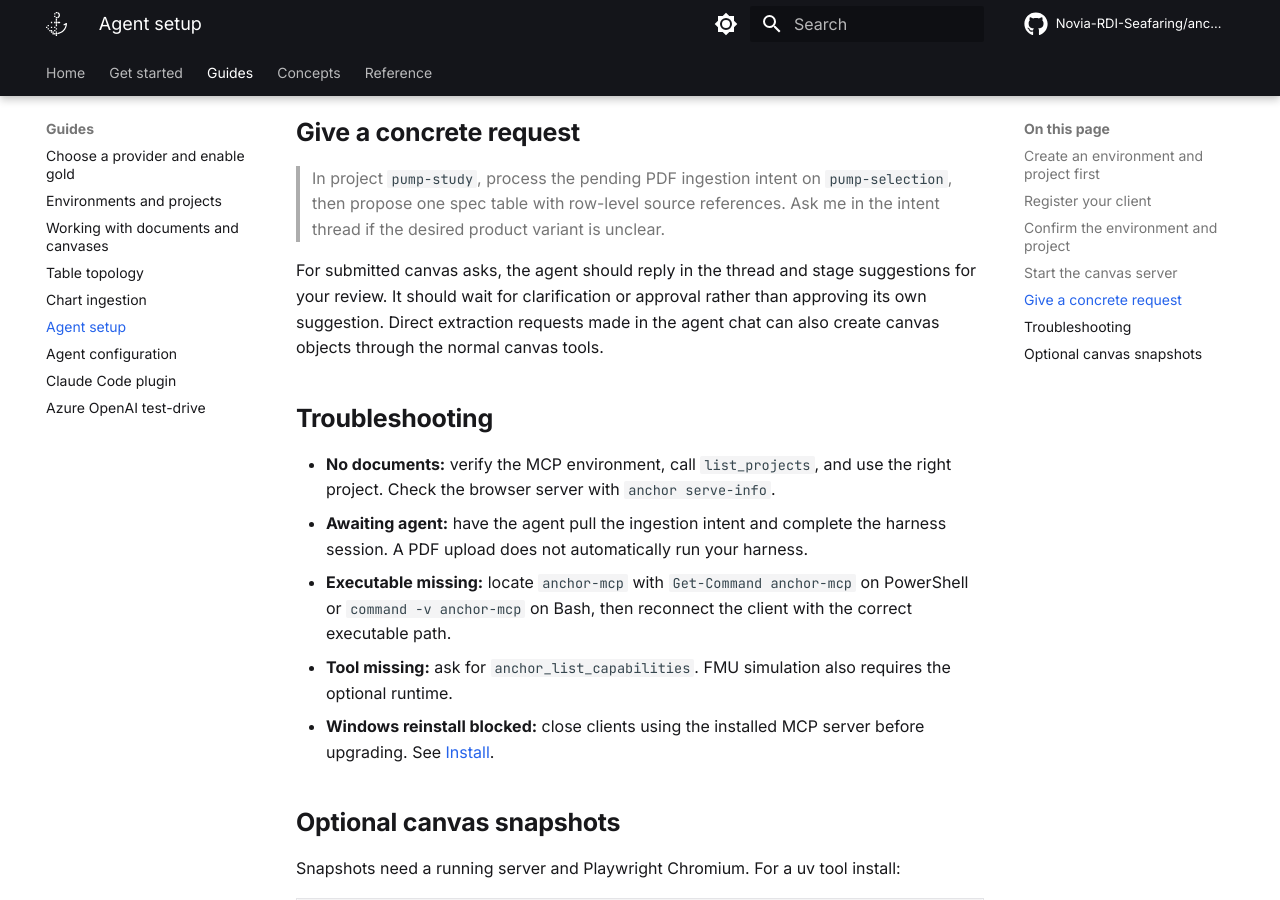
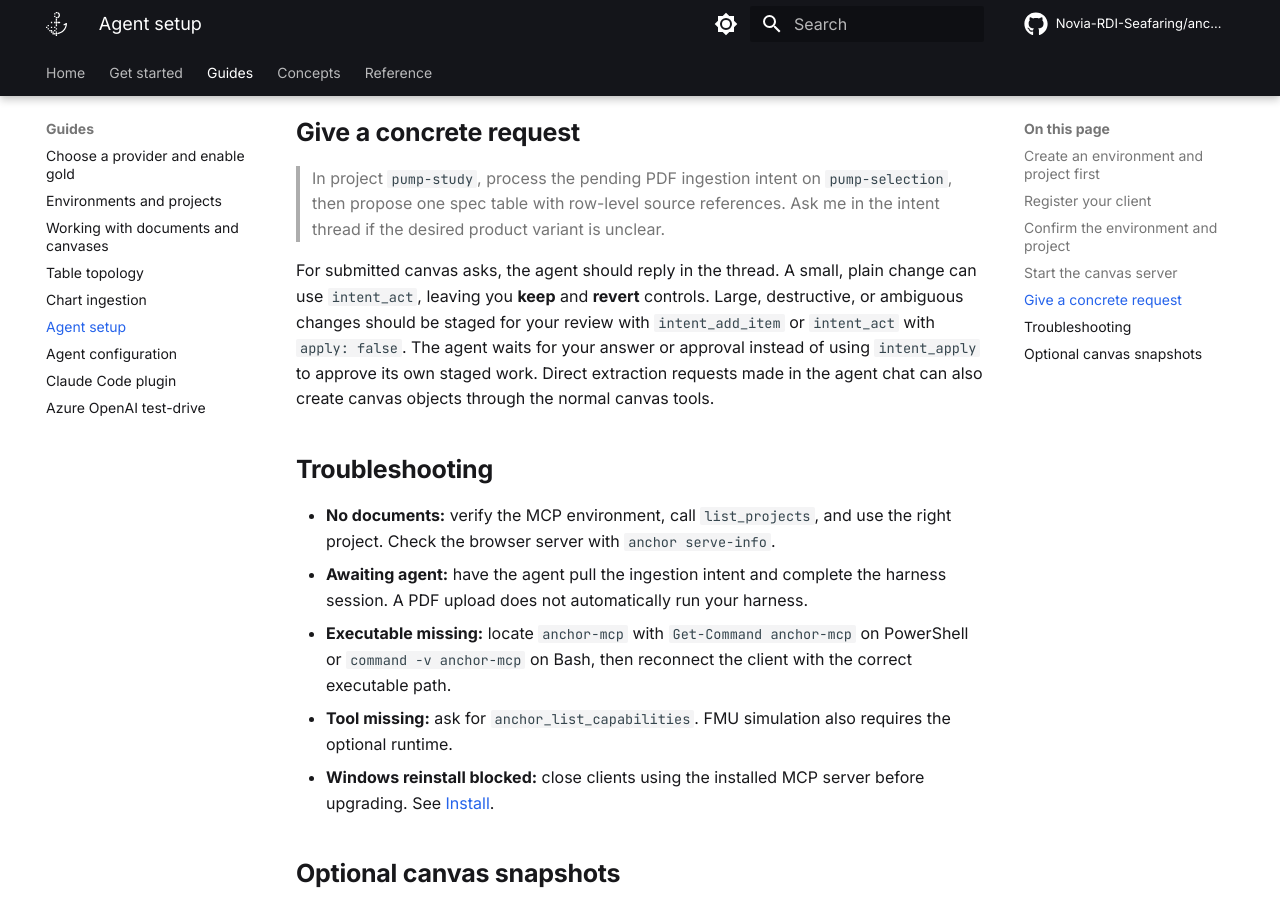
Before and after one commit to Novia-RDI-Seafaring/anchor, an MkDocs documentation site: the page built from docs/guides/agent-setup.md, in a window 1280 px wide and 900 px high, scrolled down 2059 px. Built offline with MkDocs 1.6.1 and Material for MkDocs 9.7.7, drawn with Linux system fonts in a browser that asks for light colours; comment, search, counter and statistics services are not loaded.

Commit message:
fix(mcp): align guidance with the shipped intent action workflow (#521)
* docs(mcp): reconcile intent action and review guidance

* fix(ingest): retry atomic session writes

```diff
--- a/docs/guides/agent-setup.md
+++ b/docs/guides/agent-setup.md
@@ -81,10 +81,13 @@ or polling. Tell it to check pending intents at the start of an ANCHOR task.
 > `pump-selection`, then propose one spec table with row-level source references.
 > Ask me in the intent thread if the desired product variant is unclear.
 
-For submitted canvas asks, the agent should reply in the thread and stage
-suggestions for your review. It should wait for clarification or approval rather
-than approving its own suggestion. Direct extraction requests made in the agent
-chat can also create canvas objects through the normal canvas tools.
+For submitted canvas asks, the agent should reply in the thread. A small, plain
+change can use `intent_act`, leaving you **keep** and **revert** controls. Large,
+destructive, or ambiguous changes should be staged for your review with
+`intent_add_item` or `intent_act` with `apply: false`. The agent waits for your
+answer or approval instead of using `intent_apply` to approve its own staged
+work. Direct extraction requests made in the agent chat can also create canvas
+objects through the normal canvas tools.
 
 ## Troubleshooting
 
```
Also changed, not shown: docs/guides/agent-configuration.md (+4 -2 lines), docs/reference/cli.md (+5 -2 lines), docs/reference/mcp.md (+6 -4 lines), 4 other files.
